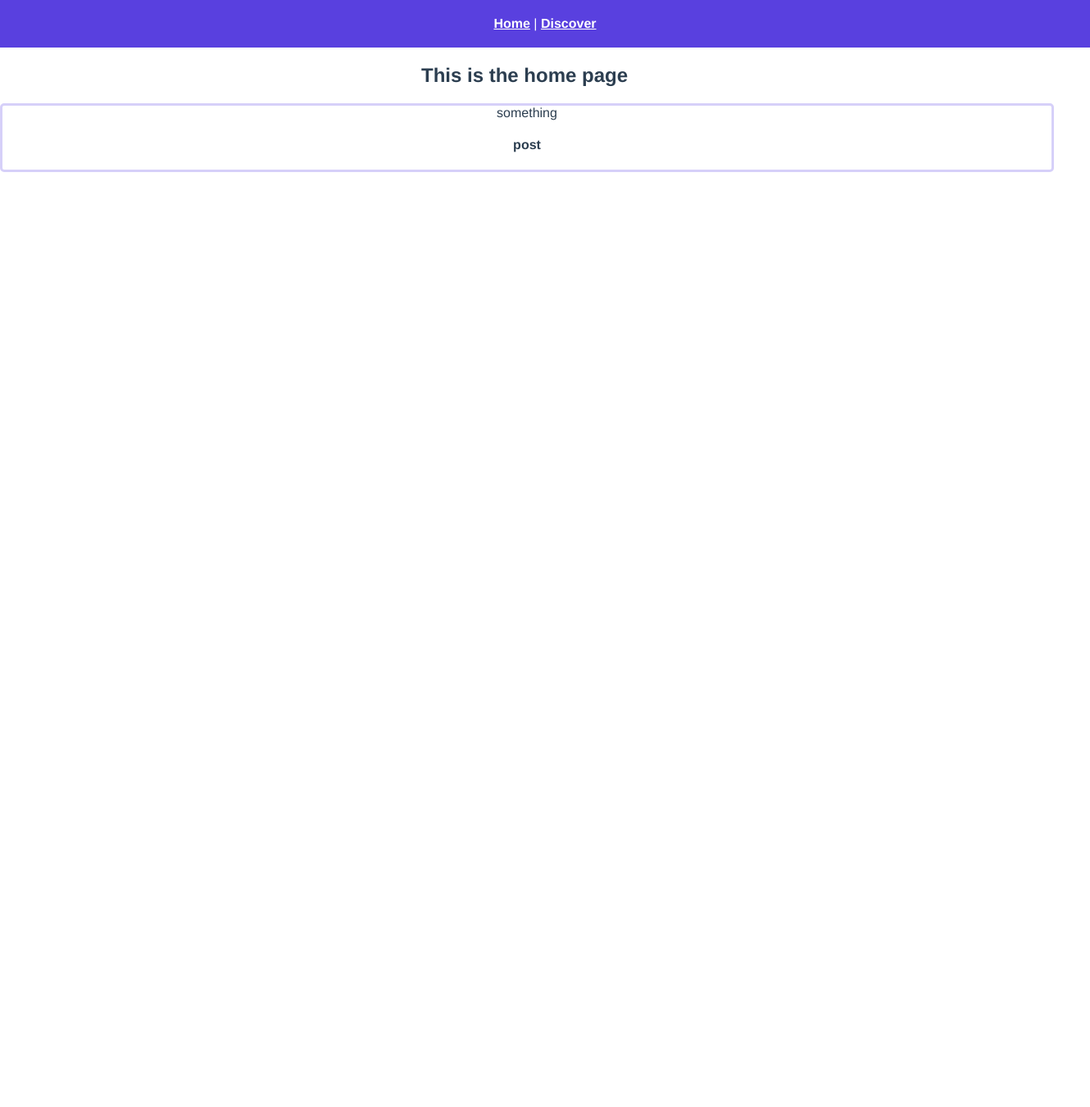
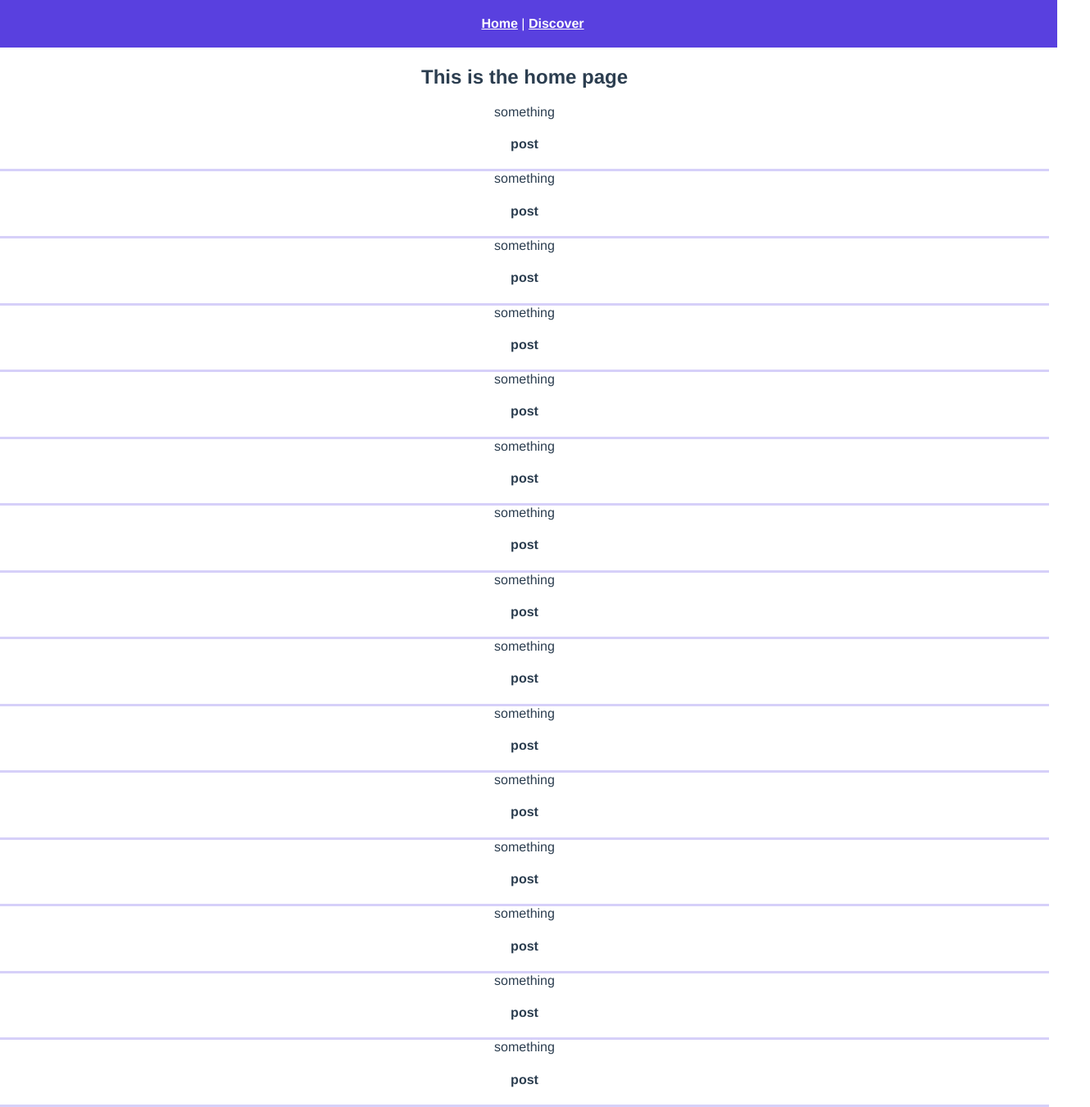
Before and after one commit to Dilan1020/CS1530-Project, a Vue app: page /#/ in a window 1280 px wide. Shown: the whole page at 82% size, 1330 px wide, since content can reach past the window. Before the commit the page ends 800 px from the top, so only its background shows below. Built offline with nearby package versions, Linux system fonts and the light colour scheme.

Commit message:
more css

```diff
--- a/src/scss/global.scss
+++ b/src/scss/global.scss
@@ -8,11 +8,13 @@
 }
 
 #nav {
-	padding: 20px 25px 20px 25px;
+	padding: 20px 0px 20px 10px;
 	margin: 0;
 	background-color: #5940DF;
 	color: white;
 	width: 100vw;
+	position: fixed;
+	top:0px;
 	a {
 		font-weight: bold;
 		color: white;
@@ -25,13 +27,17 @@
 body {
 	margin: 0px;;
 }
+.discover{
+	top: 80px;
+	position: absolute;
+}
 .home {
 	// background-color: blue;
+	margin-top: 80px;
+	// position: absolute;
 }
 
 .post {
-	// background-color: #D6D0F9;
-	border: 3px solid #D6D0F9;
-	border-radius: 5px;
+	border-bottom: 3px solid #D6D0F9;
 	width: 100%;
 }
--- a/src/views/Discover.vue
+++ b/src/views/Discover.vue
@@ -1,7 +1,7 @@
 <template>
-  <div class="Discover">
-    <h2>Discover nearby hot topics</h2>
-  </div>
+	<div class="discover">
+		<h2>Discover nearby hot topics</h2>
+	</div>
 </template>
 
 <style lang="scss">
--- a/src/views/Home.vue
+++ b/src/views/Home.vue
@@ -1,6 +1,20 @@
 <template>
 	<div class="home">
 		<h2>This is the home page</h2>
+		<post></post>
+		<post></post>
+		<post></post>
+		<post></post>
+		<post></post>
+		<post></post>
+		<post></post>
+		<post></post>
+		<post></post>
+		<post></post>
+		<post></post>
+		<post></post>
+		<post></post>
+		<post></post>
 		<post></post>
 	</div>
 </template>
```
Also changed, not shown: src/components/Post.vue (+5 -4 lines).
